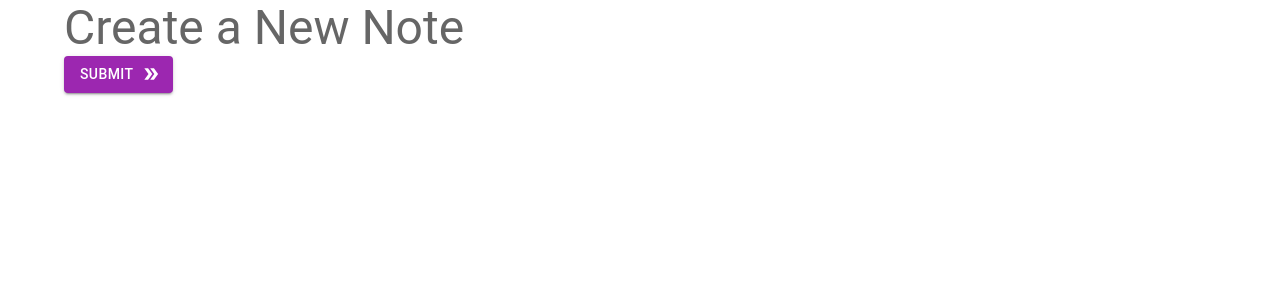
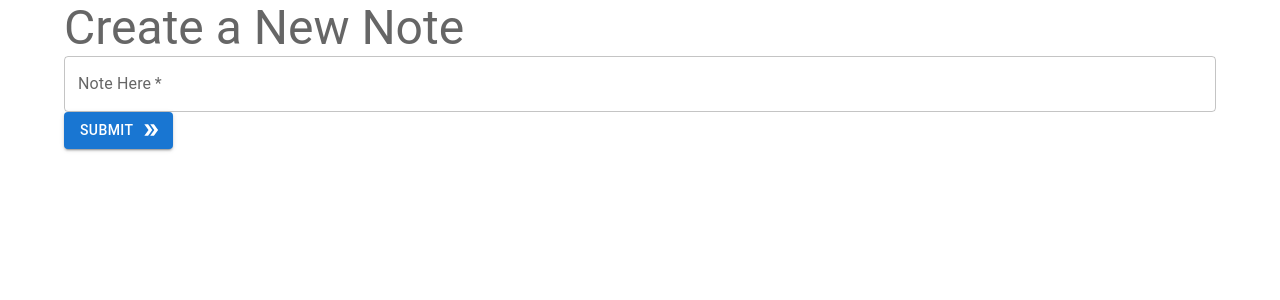
Before and after one commit to Prajwal6394/material-design, a React (Create React App) app: page /Create in a window 1280 px wide. Shown: the top 300 px of the page. Built offline with nearby package versions, Linux system fonts and the light colour scheme.

Commit message:
TextFeild

```diff
--- a/package.json
+++ b/package.json
@@ -8,6 +8,7 @@
     "@material-ui/core": "^4.12.3",
     "@mui/icons-material": "^5.4.4",
     "@mui/material": "^5.4.4",
+    "@mui/styles": "^5.4.4",
     "@testing-library/jest-dom": "^5.16.2",
     "@testing-library/react": "^12.1.3",
     "@testing-library/user-event": "^13.5.0",
--- a/src/Components/Create.js
+++ b/src/Components/Create.js
@@ -2,10 +2,19 @@ import React from "react";
 import Typography from "@mui/material/Typography";
 import Button from "@mui/material/Button";
 import Container from "@mui/material/Container";
-import DoubleArrowIcon from '@mui/icons-material/DoubleArrow';
+import DoubleArrowIcon from "@mui/icons-material/DoubleArrow";
+import { TextField } from "@mui/material";
+import { makeStyles } from "@mui/styles";
 
-const Create = () => {
-
+const useStyles = makeStyles({
+  field: {
+    marginTop: 20,
+    marginBottom: 20,
+    display: "block",
+  },
+});
+export default function Create() {
+  const classes = useStyles();
   return (
     <Container>
       <Typography
@@ -17,20 +26,29 @@ const Create = () => {
         Create a New Note
       </Typography>
 
+      <form noValidate autoComplete="off">
+        <TextField
+          className={classes.field}
+          label="Note Here"
+          variant="outlined"
+          color="secondary"
+          fullWidth
+          required
+        />
+      </form>
+
       <Button
-        color="secondary"
+        color="primary"
         variant="contained"
-        onClick= {() => console.log('You clicked Here')}
-        endIcon = {<DoubleArrowIcon/>}
+        onClick={() => console.log("You clicked Here")}
+        endIcon={<DoubleArrowIcon />}
       >
         SUBMIT
       </Button>
-      <br/>
+      <br />
       {/* <FitbitIcon/>
       <FitbitIcon color = 'secondary' fontSize="large"/>
       <FitbitIcon color = "Disabled"/> */}
     </Container>
   );
-};
-
-export default Create;
+}
```
Also changed, not shown: 1 other file (tests, documents, lock files or other folders).
